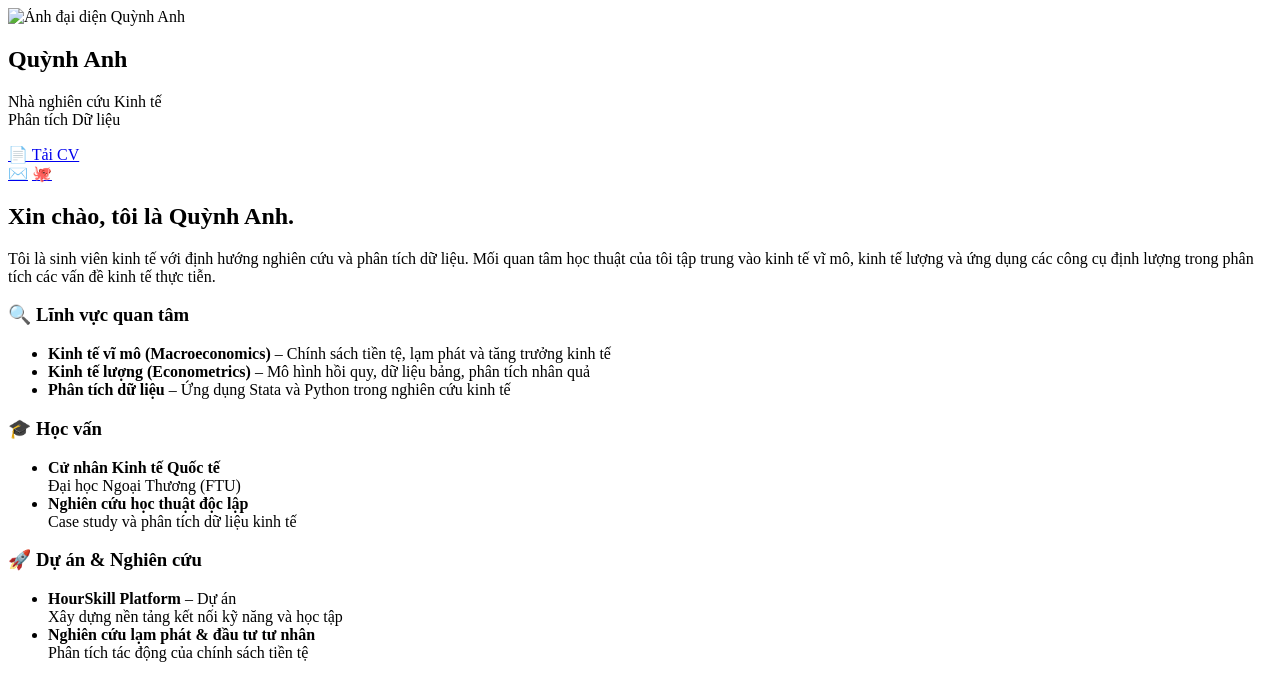
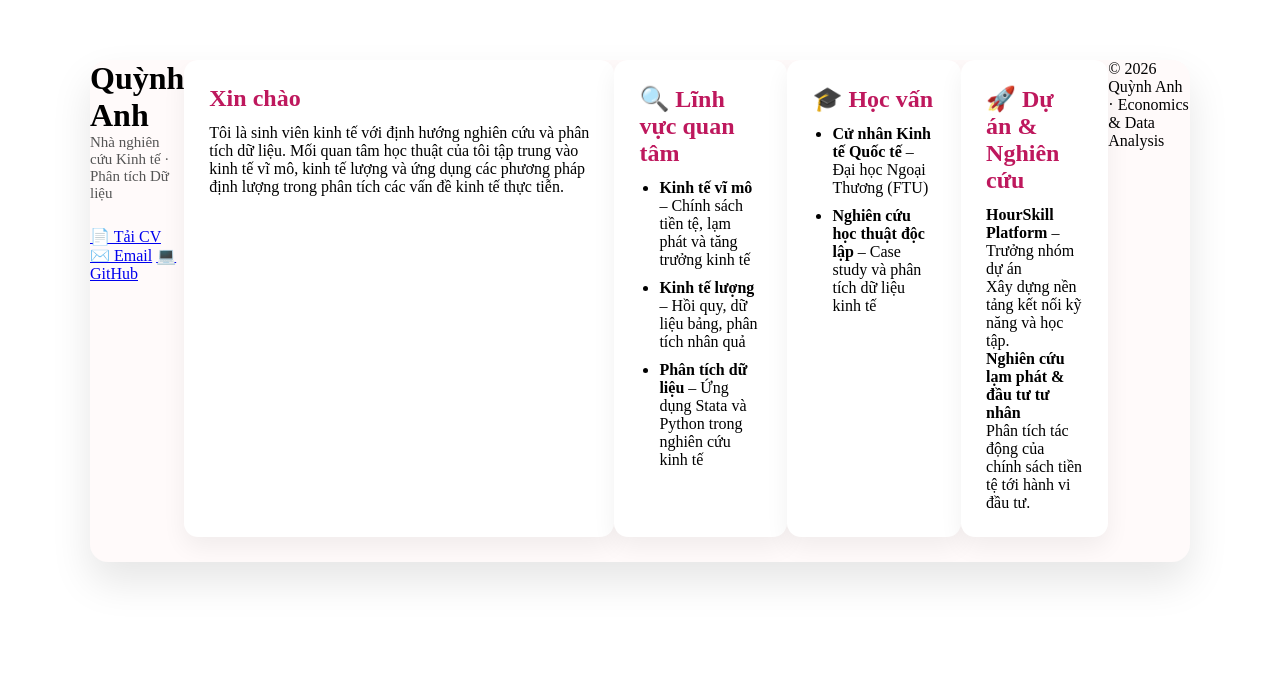
Before and after one commit to QuynhAnh1222/Quynh-Anh-portfolio, a plain HTML site: page index.html in a window 1280 px wide. Drawn offline with Linux system fonts and the light colour scheme.

Commit message:
Update index.html

```diff
--- a/index.html
+++ b/index.html
@@ -1,92 +1,85 @@
 <!DOCTYPE html>
 <html lang="vi">
+<head>
+  <meta charset="UTF-8">
+  <title>Quỳnh Anh | Portfolio</title>
+  <meta name="viewport" content="width=device-width, initial-scale=1.0">
+
+  <!-- Google Fonts -->
+  <link href="https://fonts.googleapis.com/css2?family=Playfair+Display:wght@400;600;700&family=Inter:wght@300;400;500&display=swap" rel="stylesheet">
+
+  <!-- CSS -->
+  <link rel="stylesheet" href="style.css">
+</head>
 
 <body>
+  <div class="container">
 
-<div class="container">
+    <!-- HEADER -->
+    <header>
+      <h1>Quỳnh Anh</h1>
+      <div class="subtitle">
+        Nhà nghiên cứu Kinh tế · Phân tích Dữ liệu
+      </div>
 
-  <!-- CỘT TRÁI -->
-  <aside class="left">
-    <img src="avatar.JPG" alt="Ảnh đại diện Quỳnh Anh" class="avatar">
+      <div class="links">
+        <a href="cv.pdf">📄 Tải CV</a>
+        <a href="mailto:yourmail@email.com">✉️ Email</a>
+        <a href="https://github.com/quynhanh1222" target="_blank">💻 GitHub</a>
+      </div>
+    </header>
 
-    <h1>Quỳnh Anh</h1>
-    <p class="subtitle">
-      Nhà nghiên cứu Kinh tế<br>
-      Phân tích Dữ liệu
-    </p>
-
-    <a href="cv.pdf" class="btn">📄 Tải CV</a>
-
-    <div class="icons">
-      <a href="mailto:yourmail@gmail.com" title="Email">✉️</a>
-      <a href="https://github.com/QuynhAnh1222" target="_blank" title="GitHub">🐙</a>
-    </div>
-  </aside>
-
-  <!-- CỘT PHẢI -->
-  <main class="right">
-
-    <!-- GIỚI THIỆU -->
+    <!-- ABOUT -->
     <section>
-      <h2>Xin chào, tôi là Quỳnh Anh.</h2>
+      <h2>Xin chào</h2>
       <p>
         Tôi là sinh viên kinh tế với định hướng nghiên cứu và phân tích dữ liệu.
-        Mối quan tâm học thuật của tôi tập trung vào kinh tế vĩ mô,
-        kinh tế lượng và ứng dụng các công cụ định lượng
-        trong phân tích các vấn đề kinh tế thực tiễn.
+        Mối quan tâm học thuật của tôi tập trung vào kinh tế vĩ mô, kinh tế lượng
+        và ứng dụng các phương pháp định lượng trong phân tích các vấn đề kinh tế thực tiễn.
       </p>
     </section>
 
-    <!-- LĨNH VỰC QUAN TÂM -->
+    <!-- INTERESTS -->
     <section>
-      <h3>🔍 Lĩnh vực quan tâm</h3>
+      <h2>🔍 Lĩnh vực quan tâm</h2>
       <ul>
-        <li>
-          <strong>Kinh tế vĩ mô (Macroeconomics)</strong> –
-          Chính sách tiền tệ, lạm phát và tăng trưởng kinh tế
-        </li>
-        <li>
-          <strong>Kinh tế lượng (Econometrics)</strong> –
-          Mô hình hồi quy, dữ liệu bảng, phân tích nhân quả
-        </li>
-        <li>
-          <strong>Phân tích dữ liệu</strong> –
-          Ứng dụng Stata và Python trong nghiên cứu kinh tế
-        </li>
+        <li><strong>Kinh tế vĩ mô</strong> – Chính sách tiền tệ, lạm phát và tăng trưởng kinh tế</li>
+        <li><strong>Kinh tế lượng</strong> – Hồi quy, dữ liệu bảng, phân tích nhân quả</li>
+        <li><strong>Phân tích dữ liệu</strong> – Ứng dụng Stata và Python trong nghiên cứu kinh tế</li>
       </ul>
     </section>
 
-    <!-- HỌC VẤN -->
+    <!-- EDUCATION -->
     <section>
-      <h3>🎓 Học vấn</h3>
+      <h2>🎓 Học vấn</h2>
       <ul>
-        <li>
-          <strong>Cử nhân Kinh tế Quốc tế</strong><br>
-          Đại học Ngoại Thương (FTU)
-        </li>
-        <li>
-          <strong>Nghiên cứu học thuật độc lập</strong><br>
-          Case study và phân tích dữ liệu kinh tế
-        </li>
+        <li><strong>Cử nhân Kinh tế Quốc tế</strong> – Đại học Ngoại Thương (FTU)</li>
+        <li><strong>Nghiên cứu học thuật độc lập</strong> – Case study và phân tích dữ liệu kinh tế</li>
       </ul>
     </section>
 
-    <!-- DỰ ÁN -->
+    <!-- PROJECTS -->
     <section>
-      <h3>🚀 Dự án & Nghiên cứu</h3>
-      <ul>
-        <li>
-          <strong>HourSkill Platform</strong> – Dự án<br>
-          Xây dựng nền tảng kết nối kỹ năng và học tập
-        </li>
-        <li>
-          <strong>Nghiên cứu lạm phát & đầu tư tư nhân</strong><br>
-          Phân tích tác động của chính sách tiền tệ
-        </li>
-      </ul>
+      <h2>🚀 Dự án & Nghiên cứu</h2>
+
+      <div class="project">
+        <strong>HourSkill Platform</strong> – Trưởng nhóm dự án
+        <br>
+        Xây dựng nền tảng kết nối kỹ năng và học tập.
+      </div>
+
+      <div class="project">
+        <strong>Nghiên cứu lạm phát & đầu tư tư nhân</strong>
+        <br>
+        Phân tích tác động của chính sách tiền tệ tới hành vi đầu tư.
+      </div>
     </section>
 
-  </main>
-</div>
+    <!-- FOOTER -->
+    <footer>
+      © 2026 Quỳnh Anh · Economics & Data Analysis
+    </footer>
 
+  </div>
 </body>
+</html>
```
